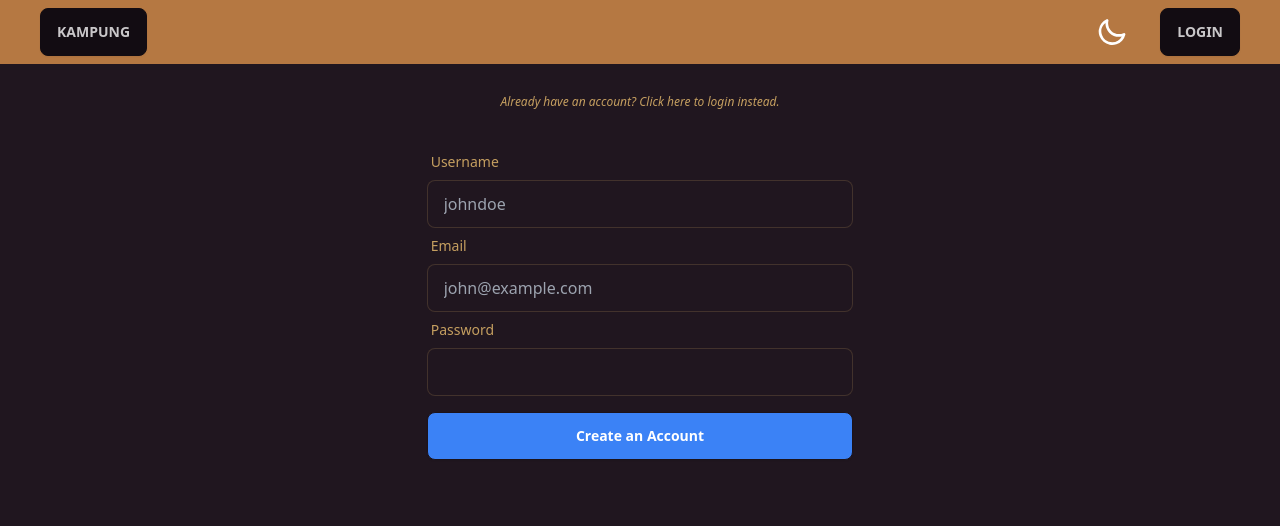
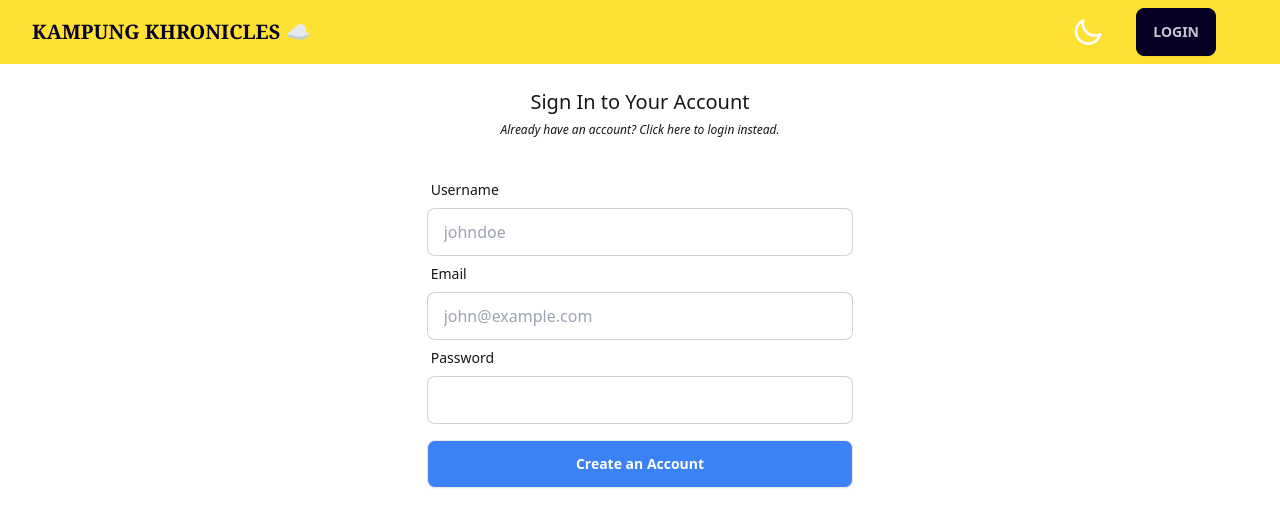
Before and after one commit to DarrellEk/frontend-app, a SvelteKit app: page /users/signUp in a window 1280 px wide. Shown: the top 526 px of the page. Built offline with nearby package versions, Linux system fonts and the light colour scheme; no server answers.

Commit message:
minor changes regarding design

```diff
--- a/src/components/navbar.svelte
+++ b/src/components/navbar.svelte
@@ -1,11 +1,12 @@
-<nav class="navbar bg-primary/80 flex justify-between">
-    <a href="/" class="btn btn-neutral mx-8">KAMPUNG</a>
+
+<nav class="navbar bg-primary/80 flex justify-between items-center px-8">
+    <a href="/" class="text-neutral text-xl font-serif font-bold mx-center">KAMPUNG KHRONICLES ☁️</a>
     <div>
         <label class="swap swap-rotate">
             <input type="checkbox" class="theme-controller" value="retro" />
             <svg class="swap-on fill-current w-8 h-8 text-black" xmlns="http://www.w3.org/2000/svg" viewBox="0 0 24 24"><path d="M5.64,17l-.71.71a1,1,0,0,0,0,1.41,1,1,0,0,0,1.41,0l.71-.71A1,1,0,0,0,5.64,17ZM5,12a1,1,0,0,0-1-1H3a1,1,0,0,0,0,2H4A1,1,0,0,0,5,12Zm7-7a1,1,0,0,0,1-1V3a1,1,0,0,0-2,0V4A1,1,0,0,0,12,5ZM5.64,7.05a1,1,0,0,0,.7.29,1,1,0,0,0,.71-.29,1,1,0,0,0,0-1.41l-.71-.71A1,1,0,0,0,4.93,6.34Zm12,.29a1,1,0,0,0,.7-.29l.71-.71a1,1,0,1,0-1.41-1.41L17,5.64a1,1,0,0,0,0,1.41A1,1,0,0,0,17.66,7.34ZM21,11H20a1,1,0,0,0,0,2h1a1,1,0,0,0,0-2Zm-9,8a1,1,0,0,0-1,1v1a1,1,0,0,0,2,0V20A1,1,0,0,0,12,19ZM18.36,17A1,1,0,0,0,17,18.36l.71.71a1,1,0,0,0,1.41,0,1,1,0,0,0,0-1.41ZM12,6.5A5.5,5.5,0,1,0,17.5,12,5.51,5.51,0,0,0,12,6.5Zm0,9A3.5,3.5,0,1,1,15.5,12,3.5,3.5,0,0,1,12,15.5Z"/></svg>
             <svg class="swap-off fill-current w-8 h-8 text-white" xmlns="http://www.w3.org/2000/svg" viewBox="0 0 24 24"><path d="M21.64,13a1,1,0,0,0-1.05-.14,8.05,8.05,0,0,1-3.37.73A8.15,8.15,0,0,1,9.08,5.49a8.59,8.59,0,0,1,.25-2A1,1,0,0,0,8,2.36,10.14,10.14,0,1,0,22,14.05,1,1,0,0,0,21.64,13Zm-9.5,6.69A8.14,8.14,0,0,1,7.08,5.22v.27A10.15,10.15,0,0,0,17.22,15.63a9.79,9.79,0,0,0,2.1-.22A8.11,8.11,0,0,1,12.14,19.73Z"/></svg>
           </label>
-        <button class="btn btn-neutral mx-8">LOGIN</button>
+        <a href="/users/login" class="btn btn-neutral mx-8">LOGIN</a>
     </div>
 </nav>
--- a/src/routes/users/login/+page.svelte
+++ b/src/routes/users/login/+page.svelte
@@ -40,7 +40,8 @@
     }
   </script>
 
-  <h1 class="text-center text-xl">Sign In to Your Account</h1>
+  <br>
+  <h1 class="text-center text-xl">Login to Your Account</h1>
   <div class="text-center">
     <a class="link-hover italic text-xs" href="/users/signUp">Don't have an account? Click here to sign up.</a>
   </div>
@@ -71,7 +72,7 @@
       </div>
 
       <div class="form-control w-full mt-4">
-        <button class="btn btn-md">Sign In</button>
+        <button class="btn btn-md bg-blue-500 text-white">Sign In</button>
       </div>
     </form>
   </div>
--- a/src/routes/users/signUp/+page.svelte
+++ b/src/routes/users/signUp/+page.svelte
@@ -43,6 +43,7 @@
  </script>
 
  <br>
+ <h1 class="text-center text-xl">Sign In to Your Account</h1>
  <div class="text-center">
      <a class="link-hover italic text-xs" href="/users/login">Already have an account? Click here to login instead.</a>
  </div>
--- a/tailwind.config.js
+++ b/tailwind.config.js
@@ -6,6 +6,6 @@ export default {
   },
   plugins: [require("daisyui")],
   daisyui: {
-    themes: ["coffee", "retro"],
+    themes: ["bumblebee", "retro"],
   }
 }
--- /dev/null
+++ b/theme.js
@@ -0,0 +1,3 @@
+import { writable } from 'svelte/store';
+
+export const theme = writable('bumblebee');
```
